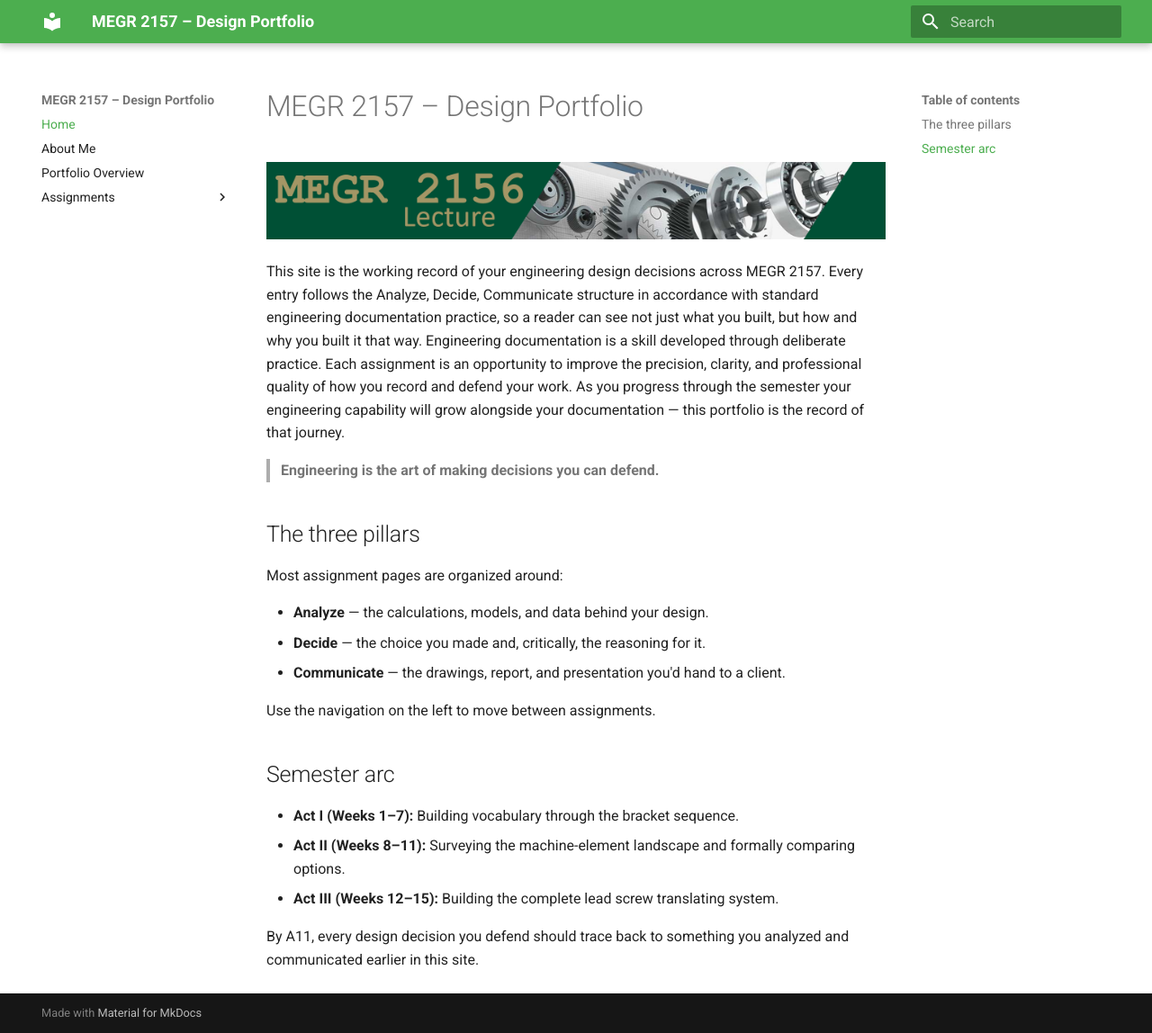
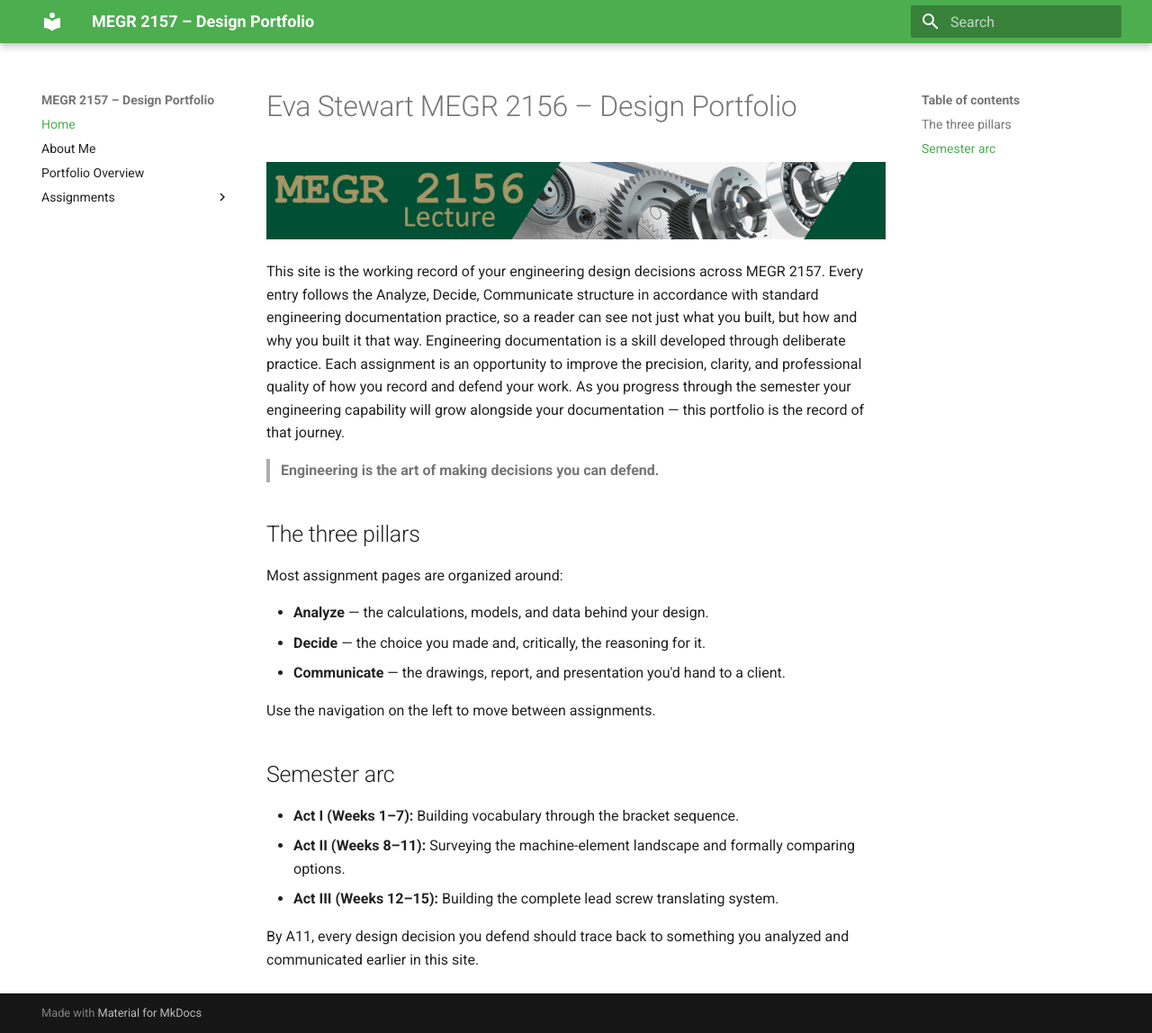
Before and after one commit to evakstewart/megr2156-portfolio, an MkDocs documentation site: the page built from docs/index.md, in a window 1280 px wide and 1148 px high. Shown: the whole window at 90% size. Built offline with MkDocs 1.6.1 and Material for MkDocs 9.7.7, drawn with Linux system fonts in a browser that asks for light colours.

Commit message:
Update index.md

```diff
--- a/docs/index.md
+++ b/docs/index.md
@@ -1,4 +1,4 @@
-# MEGR 2157 – Design Portfolio
+# Eva Stewart MEGR 2156 – Design Portfolio
 
 ![Eva Stewart - MEGR 2156 Portfolio](MEGR2156title.png)
 
```
